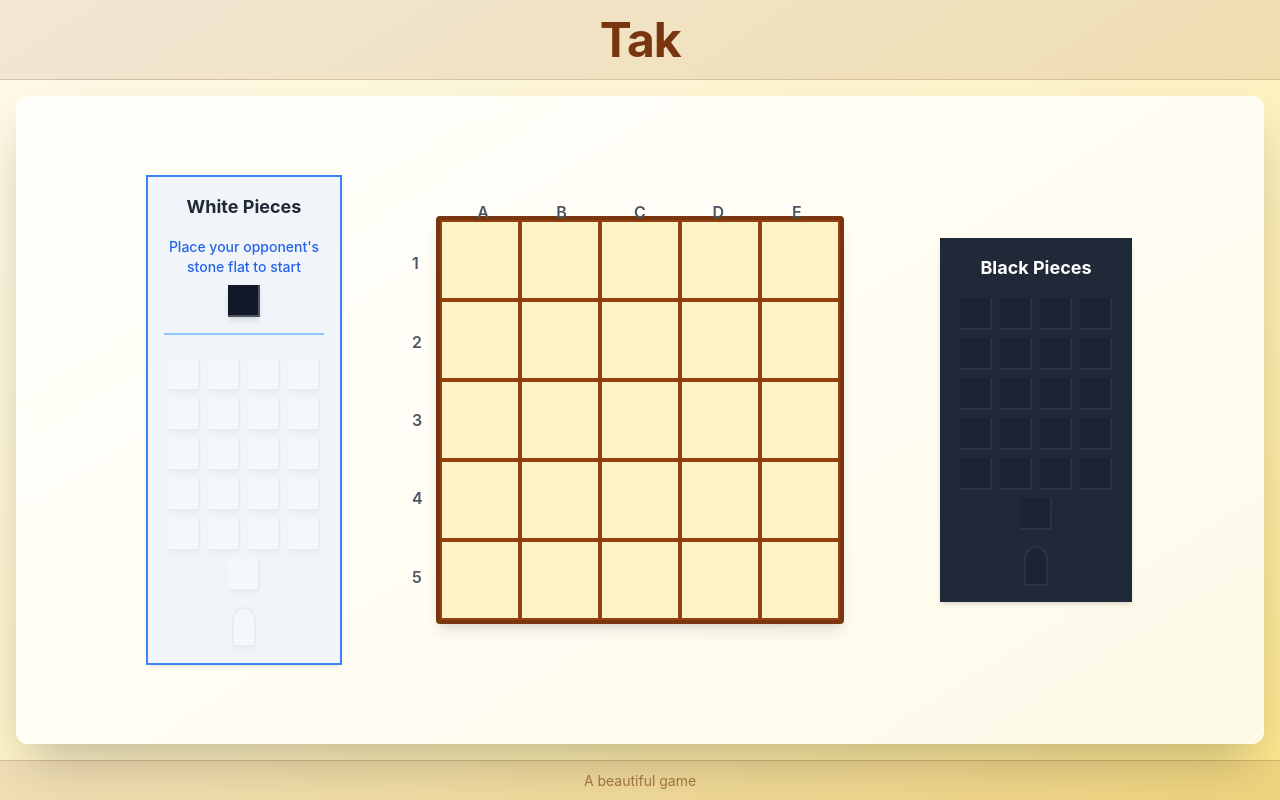
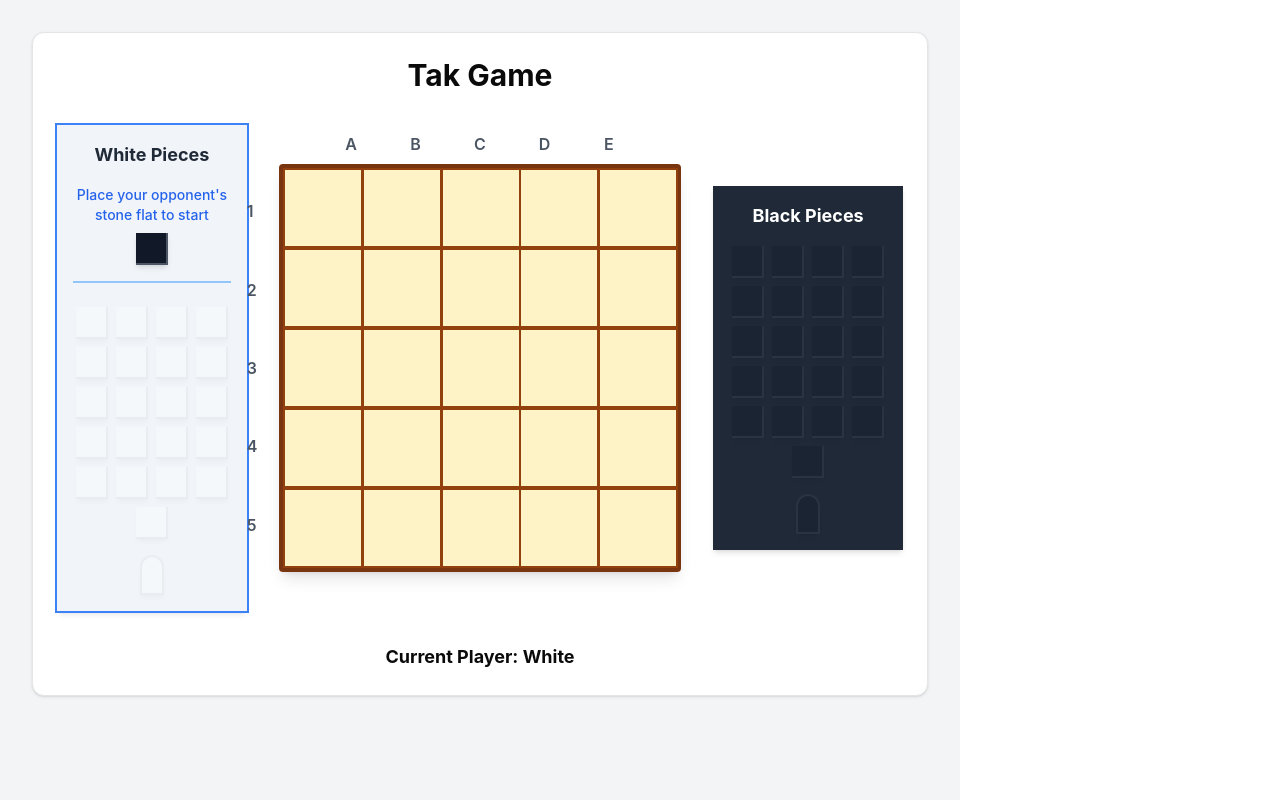
Before and after one commit to jbatch/tak, a React (Vite) app: page / in a window 1280 px wide. Built offline with nearby package versions, Linux system fonts and the light colour scheme.

Commit message:
Undo component extraction

```diff
--- a/src/App.tsx
+++ b/src/App.tsx
@@ -1,29 +1,18 @@
 // src/App.tsx
 import { GameBoard } from "./components/GameBoard";
+import { Card, CardContent } from "@/components/ui/card";
 import { GameProvider } from "./state/gameContext";
 
 function App() {
   return (
     <GameProvider>
-      <div className="h-screen w-screen bg-gradient-to-br from-amber-50 via-amber-100 to-amber-200 flex flex-col overflow-hidden">
-        {/* Header */}
-        <header className="h-[10vh] flex items-center justify-center bg-amber-900/10 border-b border-amber-900/20">
-          <h1 className="text-5xl font-bold text-amber-900 tracking-tight">
-            Tak
-          </h1>
-        </header>
-
-        {/* Main game area */}
-        <main className="h-[85vh] flex items-center justify-center p-4">
-          <div className="w-full h-full max-w-[1400px] bg-white/80 backdrop-blur rounded-xl shadow-2xl p-6 flex items-center justify-center">
+      <div className="min-h-screen bg-gray-100 p-8">
+        <Card className="max-w-4xl mx-auto">
+          <CardContent className="p-6">
+            <h1 className="text-3xl font-bold text-center mb-8">Tak Game</h1>
             <GameBoard />
-          </div>
-        </main>
-
-        {/* Footer */}
-        <footer className="h-[5vh] flex items-center justify-center bg-amber-900/10 border-t border-amber-900/20">
-          <p className="text-amber-900/60 text-sm">A beautiful game</p>
-        </footer>
+          </CardContent>
+        </Card>
       </div>
     </GameProvider>
   );
--- a/src/components/BoardCell.tsx
+++ b/src/components/BoardCell.tsx
@@ -1,6 +1,6 @@
 // src/components/BoardCell.tsx
 import React, { useState } from "react";
-import { Cell, MovingStack, Position, Stone as StoneType } from "../types/game";
+import { Cell, MovingStack, Position } from "../types/game";
 import { StoneStack } from "./StoneStack";
 import Stone from "./Stone";
 import { useGame } from "../state/gameContext";
@@ -105,7 +105,6 @@ export const BoardCell: React.FC<BoardCellProps> = ({
     e.stopPropagation();
 
     const piecesToMove = cell.pieces.length - stackIndex;
-
     // Can't move more pieces than the board size
     if (piecesToMove > state.board.length) {
       return;
@@ -147,65 +146,6 @@ export const BoardCell: React.FC<BoardCellProps> = ({
       ? !state.whiteFirstMoveDone
       : !state.blackFirstMoveDone;
 
-  const PlacedStones = () => (
-    <div className="relative group">
-      <StoneStack
-        pieces={cell.pieces}
-        onPieceClick={(index) =>
-          handleStackClick(index, event as unknown as React.MouseEvent)
-        }
-        isInteractive={cell.pieces.length > 0}
-        selectedIndex={isSelected ? state.selectedStackIndex : undefined}
-        isMoving={isSelected && state.movingStack !== null}
-      />
-    </div>
-  );
-
-  const MovingStones = ({ pieces }: { pieces: StoneType[] }) =>
-    isCurrentStackPosition(position, state.movingStack) && (
-      <div className="absolute -top-4 left-1/2 -translate-x-1/2">
-        <StoneStack pieces={pieces} isFloating={true} isInteractive={false} />
-      </div>
-    );
-
-  const PlacementOptions = ({
-    piece,
-  }: {
-    piece: {
-      color: "white" | "black";
-      isCapstone: boolean;
-    };
-  }) => (
-    <div className="absolute top-1/2 left-1/2 -translate-x-1/2 -translate-y-1/2 bg-white rounded-lg shadow-xl p-2 flex gap-4 z-50">
-      <button
-        onClick={() => handlePlacementOption(false)}
-        className="flex flex-col items-center gap-1 p-2 hover:bg-gray-100 rounded transition-colors"
-      >
-        <Stone
-          color={piece.color}
-          isCapstone={piece.isCapstone}
-          isStanding={false}
-        />
-        <span className="text-xs font-medium text-gray-600">Flat</span>
-      </button>
-
-      {/* Only show standing option if it's not a first move */}
-      {!isFirstMove && (
-        <button
-          onClick={() => handlePlacementOption(true)}
-          className="flex flex-col items-center gap-1 p-2 hover:bg-gray-100 rounded transition-colors"
-        >
-          <Stone
-            color={piece.color}
-            isCapstone={piece.isCapstone}
-            isStanding={true}
-          />
-          <span className="text-xs font-medium text-gray-600">Standing</span>
-        </button>
-      )}
-    </div>
-  );
-
   return (
     <div
       onClick={handleCellClick}
@@ -238,13 +178,62 @@ export const BoardCell: React.FC<BoardCellProps> = ({
         }
       `}
     >
-      {cell.pieces.length > 0 && <PlacedStones />}
-      {state.movingStack && (
-        <MovingStones pieces={state.movingStack.heldPieces} />
+      {cell.pieces.length > 0 && (
+        <div className="relative group">
+          <StoneStack
+            pieces={cell.pieces}
+            onPieceClick={(index) =>
+              handleStackClick(index, event as unknown as React.MouseEvent)
+            }
+            isInteractive={cell.pieces.length > 0}
+            selectedIndex={isSelected ? state.selectedStackIndex : undefined}
+            isMoving={isSelected && state.movingStack !== null}
+          />
+        </div>
       )}
 
+      {state.movingStack &&
+        isCurrentStackPosition(position, state.movingStack) && (
+          <div className="absolute -top-4 left-1/2 -translate-x-1/2">
+            <StoneStack
+              pieces={state.movingStack.heldPieces}
+              isFloating={true}
+              isInteractive={false}
+            />
+          </div>
+        )}
+
       {showPlacementOptions && droppedStone && !state.movingStack && (
-        <PlacementOptions piece={droppedStone} />
+        <div className="absolute top-1/2 left-1/2 -translate-x-1/2 -translate-y-1/2 bg-white rounded-lg shadow-xl p-2 flex gap-4 z-50">
+          <button
+            onClick={() => handlePlacementOption(false)}
+            className="flex flex-col items-center gap-1 p-2 hover:bg-gray-100 rounded transition-colors"
+          >
+            <Stone
+              color={droppedStone.color}
+              isCapstone={droppedStone.isCapstone}
+              isStanding={false}
+            />
+            <span className="text-xs font-medium text-gray-600">Flat</span>
+          </button>
+
+          {/* Only show standing option if it's not a first move */}
+          {!isFirstMove && (
+            <button
+              onClick={() => handlePlacementOption(true)}
+              className="flex flex-col items-center gap-1 p-2 hover:bg-gray-100 rounded transition-colors"
+            >
+              <Stone
+                color={droppedStone.color}
+                isCapstone={droppedStone.isCapstone}
+                isStanding={true}
+              />
+              <span className="text-xs font-medium text-gray-600">
+                Standing
+              </span>
+            </button>
+          )}
+        </div>
       )}
     </div>
   );
--- a/src/components/GameBoard.tsx
+++ b/src/components/GameBoard.tsx
@@ -20,8 +20,9 @@ export const GameBoard: React.FC = () => {
     return state.movingStack.path.some((p) => p.x === pos.x && p.y === pos.y);
   };
 
-  const Winner = () =>
-    state.winner && (
+  return (
+    <div className="flex flex-col items-center gap-8">
+      {state.winner && (
         <Alert className="w-full max-w-md">
           <AlertTitle>Game Over!</AlertTitle>
           <AlertDescription className="space-y-2">
@@ -49,9 +50,40 @@ export const GameBoard: React.FC = () => {
             )}
           </AlertDescription>
         </Alert>
-    );
+      )}
 
-  const BoardCells = () => (
+      <div className="flex items-center justify-center gap-8">
+        <PieceBank
+          color="white"
+          stones={state.whiteStones}
+          capstones={state.whiteCapstones}
+          isCurrentPlayer={getCurrentPlayer() === "white"}
+          isDisabled={!!state.winner}
+        />
+
+        <div className="relative">
+          <div className="absolute -top-8 left-0 right-0 flex justify-around px-10">
+            {["A", "B", "C", "D", "E"].map((letter) => (
+              <div
+                key={letter}
+                className="w-8 text-center font-semibold text-gray-600"
+              >
+                {letter}
+              </div>
+            ))}
+          </div>
+
+          <div className="absolute -left-8 top-0 bottom-0 flex flex-col justify-around py-2">
+            {[1, 2, 3, 4, 5].map((number) => (
+              <div
+                key={number}
+                className="h-8 flex items-center font-semibold text-gray-600"
+              >
+                {number}
+              </div>
+            ))}
+          </div>
+
           <div className="grid grid-cols-5 gap-0 w-fit mx-auto bg-amber-900 p-1 shadow-lg rounded">
             {state.board.map((row, y) =>
               row.map((cell, x) => {
@@ -77,48 +109,8 @@ export const GameBoard: React.FC = () => {
               })
             )}
           </div>
-  );
-
-  const Board = () => (
-    <div className="relative px-8">
-      <div className="absolute top-2 inset-x-0 -translate-y-full flex justify-around px-10">
-        {["A", "B", "C", "D", "E"].map((letter) => (
-          <div
-            key={letter}
-            className="w-8 text-center font-semibold text-gray-600"
-          >
-            {letter}
-          </div>
-        ))}
         </div>
 
-      <div className="absolute left-2 top-0 bottom-0 flex flex-col justify-around py-2">
-        {[1, 2, 3, 4, 5].map((number) => (
-          <div
-            key={number}
-            className="h-8 flex items-center font-semibold text-gray-600"
-          >
-            {number}
-          </div>
-        ))}
-      </div>
-      <BoardCells />
-    </div>
-  );
-
-  return (
-    <div className="flex flex-col items-center gap-8">
-      {state.winner && <Winner />}
-
-      <div className="flex items-center justify-center gap-16">
-        <PieceBank
-          color="white"
-          stones={state.whiteStones}
-          capstones={state.whiteCapstones}
-          isCurrentPlayer={getCurrentPlayer() === "white"}
-          isDisabled={!!state.winner}
-        />
-        <Board />
         <PieceBank
           color="black"
           stones={state.blackStones}
@@ -127,6 +119,10 @@ export const GameBoard: React.FC = () => {
           isDisabled={!!state.winner}
         />
       </div>
+
+      <div className="text-lg font-bold">
+        Current Player: {getCurrentPlayer() === "white" ? "White" : "Black"}
+      </div>
     </div>
   );
 };
--- a/src/components/PieceBank.tsx
+++ b/src/components/PieceBank.tsx
@@ -26,7 +26,18 @@ export const PieceBank: React.FC<PieceBankProps> = ({
 
   const showFirstMovePiece = needsFirstMove && isCurrentPlayer;
 
-  const Title = () => (
+  return (
+    <div
+      className={`
+        w-48 h-full p-4
+        ${color === "white" ? "bg-slate-100" : "bg-gray-800"}
+        ${isCurrentPlayer && !isDisabled ? "ring-2 ring-blue-500" : ""}
+        ${isDisabled ? "opacity-50 cursor-not-allowed" : ""}
+        rounded-lg shadow-md
+        transition-all duration-200
+        flex flex-col gap-4
+      `}
+    >
       <h3
         className={`
           text-lg font-bold text-center
@@ -35,9 +46,8 @@ export const PieceBank: React.FC<PieceBankProps> = ({
       >
         {color === "white" ? "White" : "Black"} Pieces
       </h3>
-  );
 
-  const FirstMovePiece = () => (
+      {showFirstMovePiece && (
         <div className="border-b-2 border-blue-300 pb-4 mb-2">
           <div className="text-sm text-center mb-2 font-medium text-blue-600">
             Place your opponent's stone flat to start
@@ -50,9 +60,8 @@ export const PieceBank: React.FC<PieceBankProps> = ({
             />
           </div>
         </div>
-  );
+      )}
 
-  const Stones = () => (
       <div className="flex flex-wrap gap-2 justify-center">
         {Array.from({ length: stones }).map((_, i) => (
           <DraggablePiece
@@ -67,9 +76,7 @@ export const PieceBank: React.FC<PieceBankProps> = ({
           />
         ))}
       </div>
-  );
 
-  const Capstones = () => (
       <div className="flex justify-center gap-2">
         {Array.from({ length: capstones }).map((_, i) => (
           <DraggablePiece
@@ -82,24 +89,6 @@ export const PieceBank: React.FC<PieceBankProps> = ({
           />
         ))}
       </div>
-  );
-
-  return (
-    <div
-      className={`
-        w-48 h-full p-4
-        ${color === "white" ? "bg-slate-100" : "bg-gray-800"}
-        ${isCurrentPlayer && !isDisabled ? "ring-2 ring-blue-500" : ""}
-        ${isDisabled ? "opacity-50 cursor-not-allowed" : ""}
-        rounded-lg shadow-md
-        transition-all duration-200
-        flex flex-col gap-4
-      `}
-    >
-      <Title />
-      {showFirstMovePiece && <FirstMovePiece />}
-      <Stones />
-      <Capstones />
     </div>
   );
 };
--- a/src/types/game.ts
+++ b/src/types/game.ts
@@ -7,11 +7,9 @@ export interface TerritoryCount {
   white: number;
   black: number;
 }
-
 export type Direction = "up" | "down" | "left" | "right";
 export type PlayerColor = "white" | "black";
 export type WinCondition = "road" | "flat";
-
 export interface WinState {
   player: PlayerColor | "draw";
   condition: WinCondition;
```
Also changed, not shown: src/components/DraggablePiece.tsx (+3 -6 lines), src/components/Stone.tsx (+5 -8 lines). Lines whose indentation alone changed are shown as unchanged.
